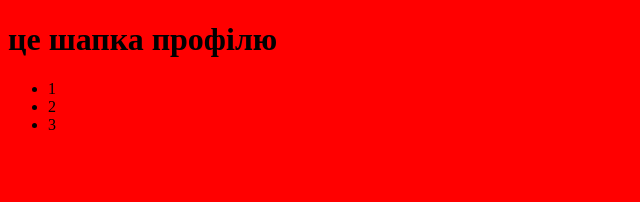
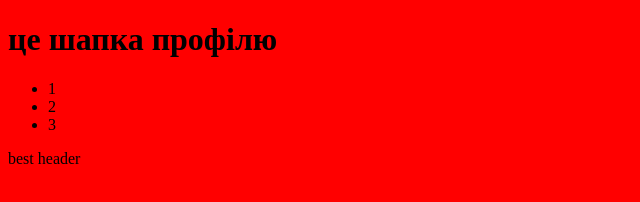
Before and after one commit to Taras-Veremchuk/home-work1, a plain HTML site: page index.html in a window 1280 px wide. Shown: the full height of the page, 0-640 px from the left. Drawn offline with Linux system fonts and the light colour scheme; files that its build step writes are made by us from their sources.

Commit message:
modified index.html

```diff
--- a/index.html
+++ b/index.html
@@ -11,6 +11,7 @@
         <li>2</li>
         <li>3</li>
     </ul>
+    <header>best header</header>
 
 </body>
 </html>
```
